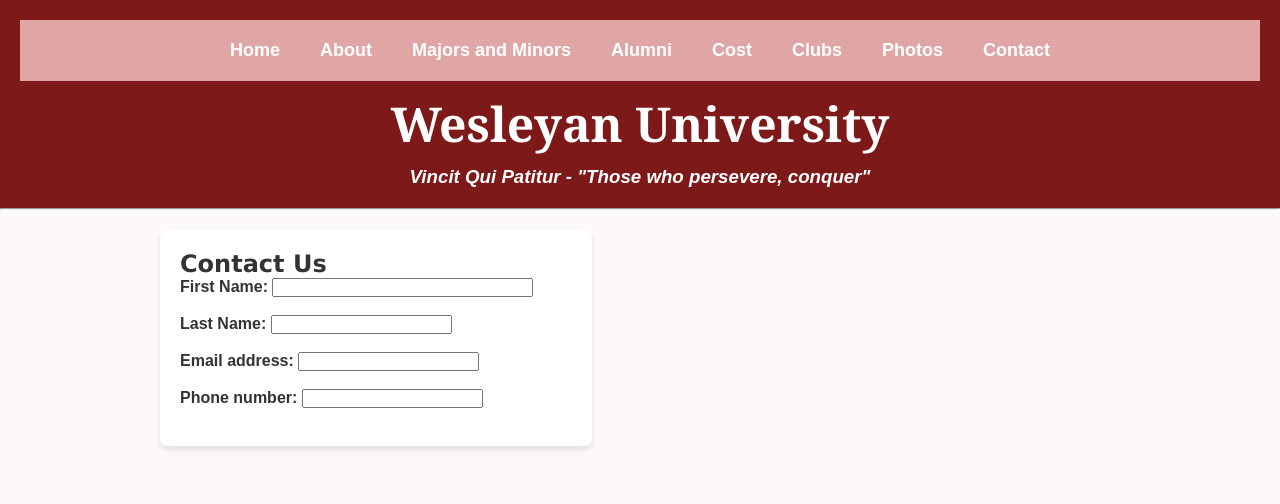
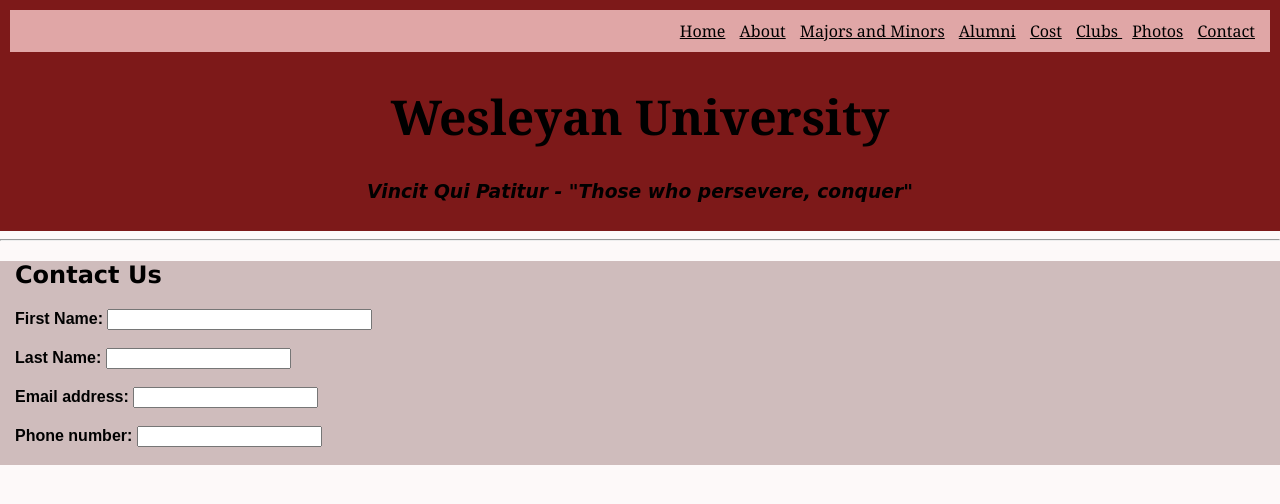
Before and after one commit to shikhargupta24/shikhargupta24.github.io, a PHP site: page /page2.html in a window 1280 px wide. Shown: the top 504 px of the page. Run offline with PHP 8.4, Linux system fonts and the light colour scheme.

Commit message:
Update style.css

```diff
--- a/style.css
+++ b/style.css
@@ -1,117 +1,61 @@
-/* General Reset */
-* {
+body {
     margin: 0;
-  padding: 0;
-  box-sizing: border-box;
-  font-family: Arial, sans-serif;
+    font-family: Arial;
+    background-color: #fdf9f9;
+
   }
-
-/* Body Styling */
-body {
-  background-color: #fdf9f9;
-  color: #333;
+header {
+    background-color: #7d1919;
+    margin: 2;
+    border: #7d1919;;
+    padding: 10px;
     text-align: center;
 }
 
-/* Header Styling */
-header {
-  background-color: #7d1919;
-  padding: 20px;
-  text-align: center;
+h1 {font-family: Cambria, Cochin, Georgia, Times, 'Times New Roman', serif;
+font-size: xxx-large;
+}
+h2 {font-family: Verdana, Geneva, Tahoma, sans-serif;}
+ h3{ font-family:cursive }
+
+
+
+.navbar {font-family: Cambria, Cochin, Georgia, Times, 'Times New Roman', serif;
+background-color: rgb(224, 166, 166);
+padding: 10px;
 color: white;
+text-align: right;
+
 }
 
-h1 {
-  font-family: Cambria, Cochin, Georgia, Times, 'Times New Roman', serif;
-  font-size: 3rem;
-  margin: 10px 0;
+ .box{text-align: left;
+    padding-left: 15px;
+    background-color: #cfbcbc;
+
+
   }
 
-h2 {
-  font-family: Verdana, Geneva, Tahoma, sans-serif;
+  .box1 {
+    background-color:#cfbcbc;
   }
 
-h3 {
-  font-family: cursive;
+
+  #Aboutme{padding: 10px}
+
+#Photos{
+  background-color: #e2caca;
+  padding: 15px;
+
+}
+#NotableAlum {background-color: #885f5f;
 }
 
-/* Navbar Styling */
-.navbar {
-  background-color: rgb(224, 166, 166);
-  padding: 10px;
+#Clubs { background-color: #885f5f;}
+
+a{color:#000000;
+padding:5px;
 }
 
-.navbar nav {
-  display: flex;
-  justify-content: center;
-  gap: 20px;
+#flex{
+  align-items: center;
 }
-
-.navbar nav a {
-  color: white;
-  text-decoration: none;
-  font-size: 18px;
-  padding: 10px;
-  transition: background 0.3s ease-in-out;
-}
-
-.navbar nav a:hover {
-  background-color: #c25b5b;
-  border-radius: 5px;
-}
-
-/* Section Styling */
-section {
-  text-align: left;
-  padding: 20px;
-  max-width: 1000px;
-  margin: 0 auto;
-}
-
-/* Flexbox Container */
-.flex-container {
-  display: flex;
-  flex-wrap: wrap;
-  justify-content: center;
-  gap: 20px;
-  padding: 20px;
-}
-
-/* Box Styling */
-.box {
-  background-color: white;
-  padding: 20px;
-  border-radius: 8px;
-  box-shadow: 0px 4px 6px rgba(0, 0, 0, 0.1);
-  width: 45%;
-  min-width: 300px;
-  text-align: left;
-}
-
-/* Make images responsive */
-.box img {
-  margin: 10px;
-  border-radius: 5px;
-  box-shadow: 2px 2px 5px rgba(0, 0, 0, 0.2);
-  max-width: 100%;
-  height: auto;
-}
-
-/* Link Styling */
-a {
-  color: #000000;
-  padding: 5px;
-  text-decoration: none;
-  font-weight: bold;
-}
-
-a:hover {
-  text-decoration: underline;
-}
-
-/* Responsive Design */
-@media (max-width: 768px) {
-  .box {
-      width: 100%; /* Full width on smaller screens */
-  }
-}
```
Lines whose indentation alone changed are shown as unchanged.
